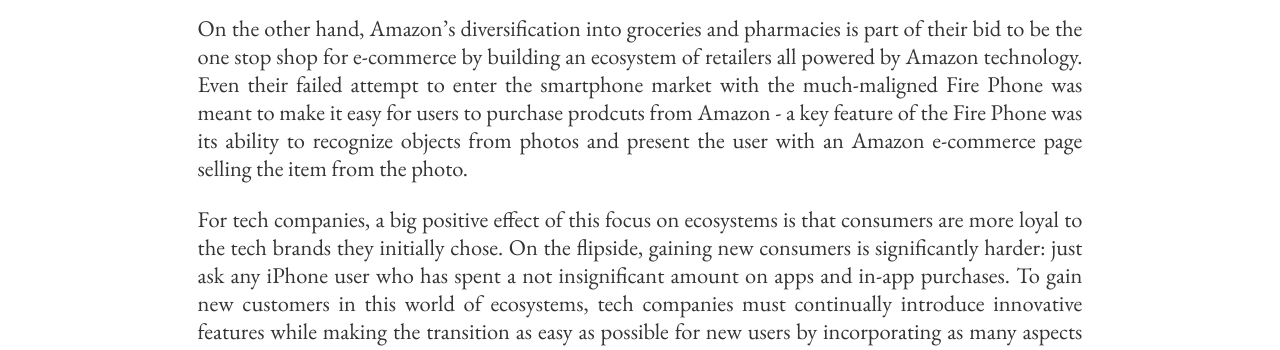
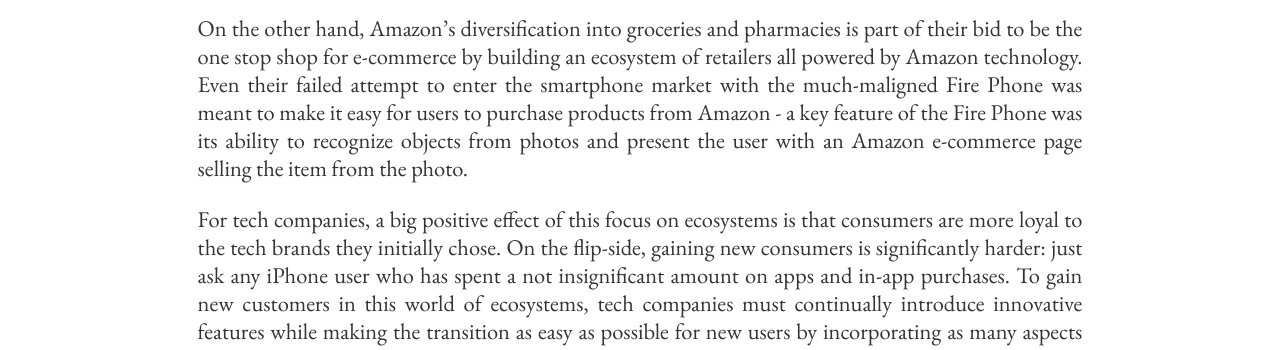
Before and after one commit to victorangeloblancada/victorangeloblancada.github.io-jekyll, a Jekyll site: the page built from _posts/2017-12-13-innovation-human-productivity-and-machine-productivity.md, in a window 1280 px wide and 900 px high, scrolled down 3625 px. Shown: the part 247-597 px from the top of the window. Built offline with Jekyll 4.4.1, drawn with Linux system fonts in a browser that asks for light colours; some of the changed text lies outside the part shown.

Commit message:
Update 2017-12-13-innovation-human-productivity-and-machine-productivity.md

```diff
--- a/_posts/2017-12-13-innovation-human-productivity-and-machine-productivity.md
+++ b/_posts/2017-12-13-innovation-human-productivity-and-machine-productivity.md
@@ -44,9 +44,9 @@
 
 Google began its Google account service with Gmail but now has an entire suite of services that you can access using your Google account including their own Google Play Store. Having a single account for the entire Google ecosystem is incredibly convenient: switching from one Android phone to another is a simple matter of logging into your Google account and letting the system set everything up automatically. This is replicated on the desktop where setting up your Chrome browser on a new computer is as easy as logging in to your Gmail account for Chrome to automatically copy all of your previous settings and even install all of your Chrome apps and extensions.
 
-On the other hand, Amazon's diversification into groceries and pharmacies is part of their bid to be the one stop shop for e-commerce by building an ecosystem of retailers all powered by Amazon technology. Even their failed attempt to enter the smartphone market with the much-maligned Fire Phone was meant to make it easy for users to purchase prodcuts from Amazon - a key feature of the Fire Phone was its ability to recognize objects from photos and present the user with an Amazon e-commerce page selling the item from the photo.
+On the other hand, Amazon's diversification into groceries and pharmacies is part of their bid to be the one stop shop for e-commerce by building an ecosystem of retailers all powered by Amazon technology. Even their failed attempt to enter the smartphone market with the much-maligned Fire Phone was meant to make it easy for users to purchase products from Amazon - a key feature of the Fire Phone was its ability to recognize objects from photos and present the user with an Amazon e-commerce page selling the item from the photo.
 
-For tech companies, a big positive effect of this focus on ecosystems is that consumers are more loyal to the tech brands they initially chose. On the flipside, gaining new consumers is significantly harder: just ask any iPhone user who has spent a not insignificant amount on apps and in-app purchases. To gain new customers in this world of ecosystems, tech companies must continually introduce innovative features while making the transition as easy as possible for new users by incorporating as many aspects of their competitors' ecosystems into their own. This inevitably leads to competing ecosystems with very similar features, leading to a negation of the former as new unique features quickly become commonplace, thus making some people complain that the tech world has "lost its mojo". Tech companies are just doing what all companies aim to do: turn a profit.
+For tech companies, a big positive effect of this focus on ecosystems is that consumers are more loyal to the tech brands they initially chose. On the flip-side, gaining new consumers is significantly harder: just ask any iPhone user who has spent a not insignificant amount on apps and in-app purchases. To gain new customers in this world of ecosystems, tech companies must continually introduce innovative features while making the transition as easy as possible for new users by incorporating as many aspects of their competitors' ecosystems into their own. This inevitably leads to competing ecosystems with very similar features, leading to a negation of the former as new unique features quickly become commonplace, thus making some people complain that the tech world has "lost its mojo". Tech companies are just doing what all companies aim to do: turn a profit.
 
 ## Users Are The Product
 
```
